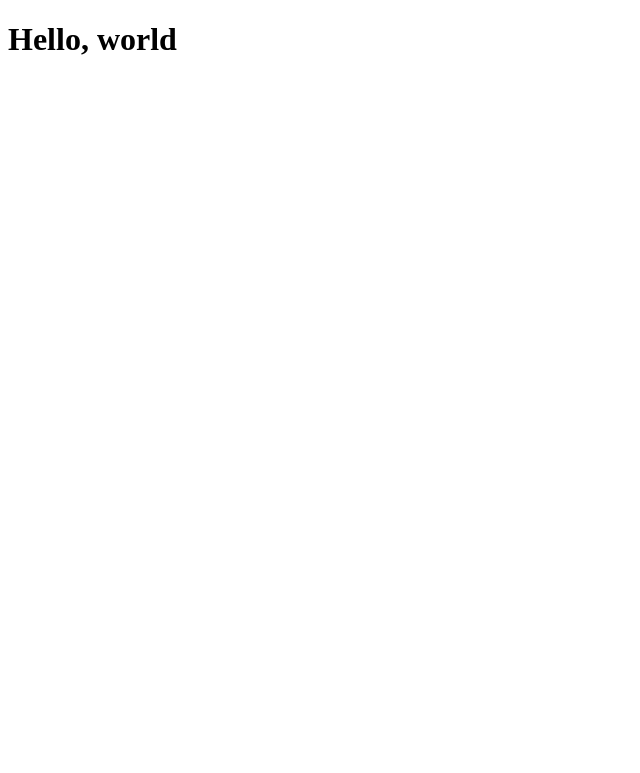
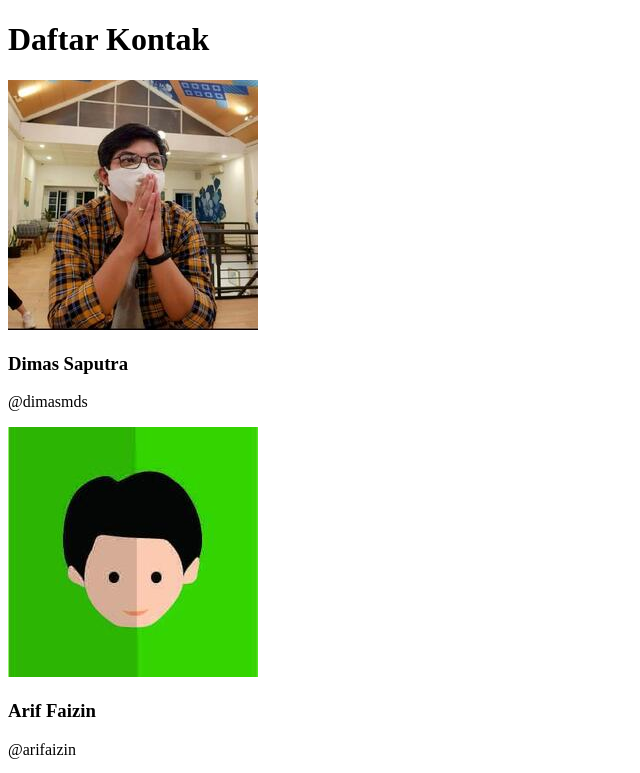
Before and after one commit to calvinkmts/belajar-react-contacts-app, a React (Vite) app: page / in a window 1280 px wide. Shown: the top 773 px of the page, without its empty margins (0-640 px from the left). Built offline with nearby package versions, Linux system fonts and the light colour scheme.

Commit message:
feat: adding contact app components

```diff
--- /dev/null
+++ b/src/ContactApp.jsx
@@ -0,0 +1,16 @@
+import React from "react";
+import ContactList from "./ContactList";
+import { getData } from "./data";
+
+function ContactApp() {
+    const contacts = getData();
+
+    return (
+        <div className="contact-app">
+            <h1>Daftar Kontak</h1>
+            <ContactList contacts={contacts} />
+        </div>
+    );
+}
+
+export default ContactApp;
--- /dev/null
+++ b/src/ContactItem.jsx
@@ -0,0 +1,14 @@
+import React from "react";
+import ContactItemBody from "./ContactItemBody";
+import ContactItemImage from "./ContactItemImage";
+
+function ContactItem({ imageUrl, name, tag }) {
+    return (
+        <div className="contact-item">
+            <ContactItemImage imageUrl={imageUrl} />
+            <ContactItemBody name={name} tag={tag} />
+        </div>
+    );
+}
+
+export default ContactItem;
--- /dev/null
+++ b/src/ContactItemBody.jsx
@@ -0,0 +1,12 @@
+import React from "react";
+
+function ContactItemBody({ name, tag }) {
+    return (
+        <div className="contact-item__body">
+            <h3 className="contact-item__title">{name}</h3>
+            <p className="contact-item__username">@{tag}</p>
+        </div>
+    );
+}
+
+export default ContactItemBody;
--- /dev/null
+++ b/src/ContactItemImage.jsx
@@ -0,0 +1,11 @@
+import React from "react";
+
+function ContactItemImage({ imageUrl }) {
+    return (
+        <div className="contact-item__image">
+            <img src={imageUrl} alt="contact avatar" />
+        </div>
+    );
+}
+
+export default ContactItemImage;
--- /dev/null
+++ b/src/ContactList.jsx
@@ -0,0 +1,16 @@
+import React from "react";
+import ContactItem from "./ContactItem";
+
+function ContactList({ contacts }) {
+    return (
+        <div className="contact-list">
+            {
+                contacts.map((contact) => (
+                    <ContactItem key={contact.id} {...contact} />
+                ))
+            }
+        </div>
+    );
+}
+
+export default ContactList;
--- a/src/index.jsx
+++ b/src/index.jsx
@@ -1,7 +1,6 @@
 import React from "react";
 import { createRoot } from "react-dom/client";
-
-const element = <h1>Hello, world</h1>;
+import ContactApp from "./ContactApp";
 
 const root = createRoot(document.getElementById("root"));
-root.render(element);
+root.render(<ContactApp />);
```
